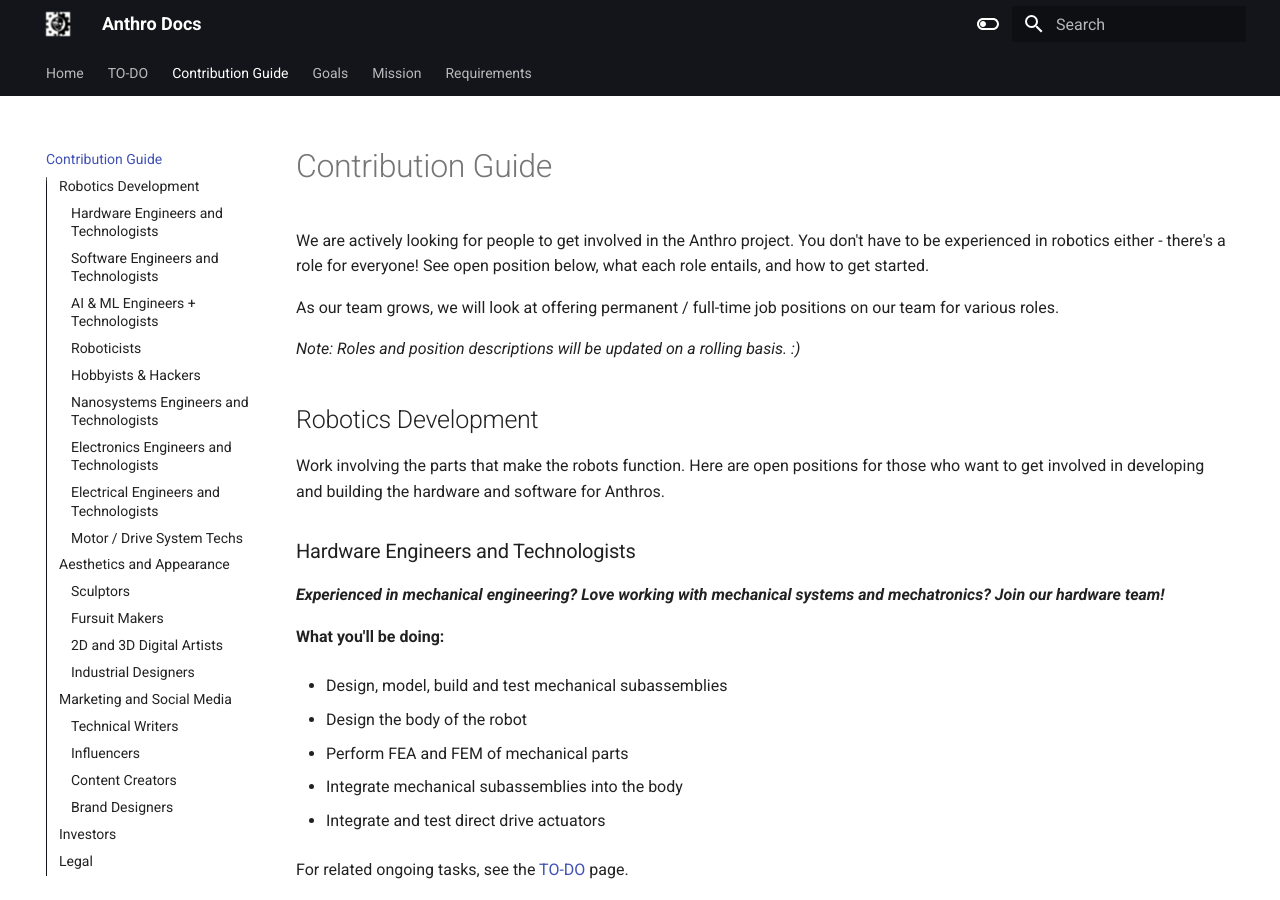
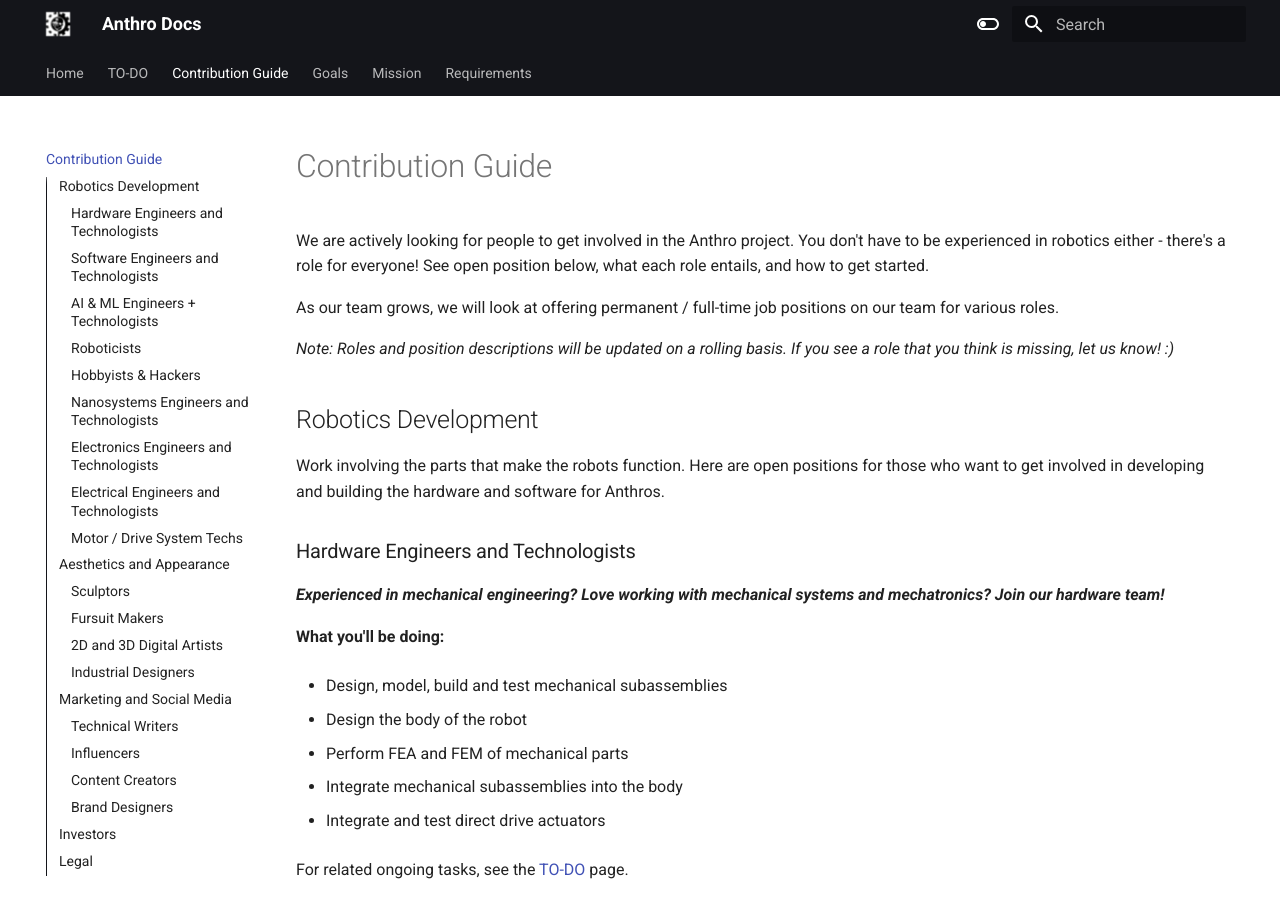
Before and after one commit to Anthrobotics/anthro-docs, an MkDocs documentation site: the page built from docs/contribution-guide.md, in a window 1280 px wide and 900 px high. Built offline with MkDocs 1.6.1 and Material for MkDocs 9.7.7, drawn with Linux system fonts in a browser that asks for light colours.

Commit message:
Update contribution-guide.md

```diff
--- a/docs/contribution-guide.md
+++ b/docs/contribution-guide.md
@@ -4,7 +4,7 @@ We are actively looking for people to get involved in the Anthro project. You do
 
 As our team grows, we will look at offering permanent / full-time job positions on our team for various roles.
 
-*Note: Roles and position descriptions will be updated on a rolling basis. :)*
+*Note: Roles and position descriptions will be updated on a rolling basis. If you see a role that you think is missing, let us know! :)*
 
 ## Robotics Development
 
```
